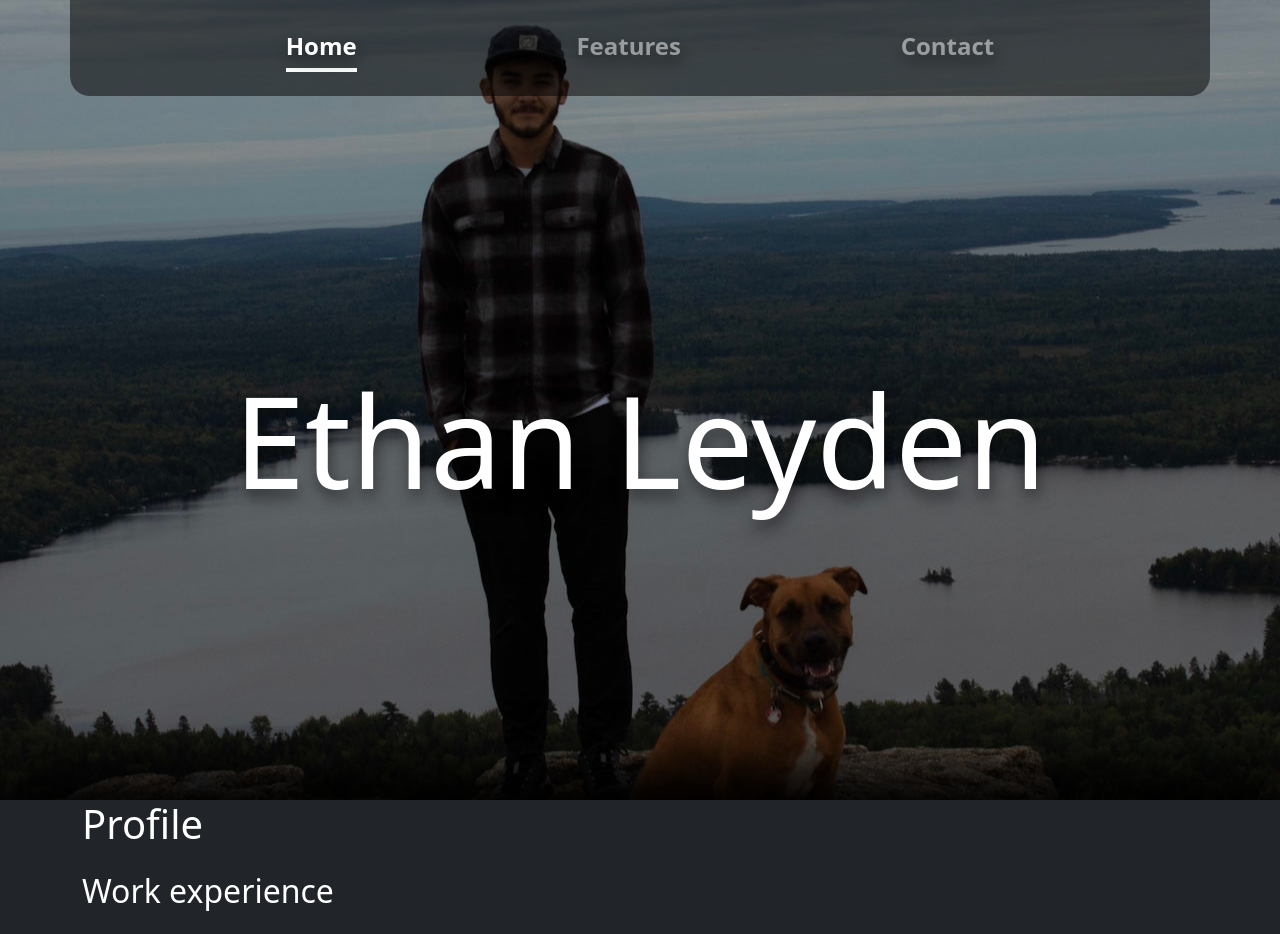
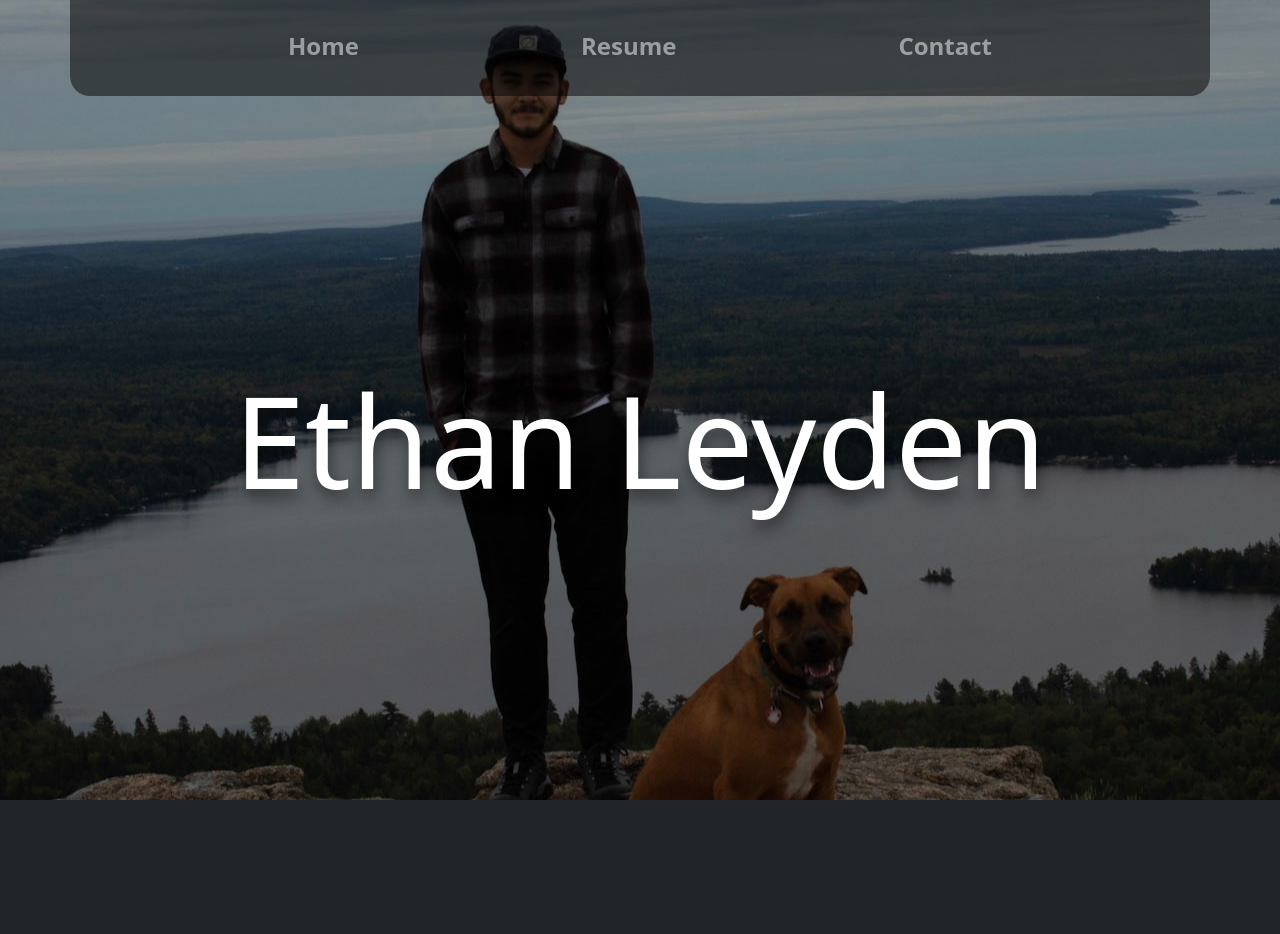
Before and after one commit to etleyden/etleyden, a React app: page / in a window 1280 px wide. After the commit the page ends 800 px from the top, so only its background shows below. Built offline with nearby package versions, Linux system fonts and the light colour scheme.

Commit message:
Multi page functionality

```diff
--- a/package.json
+++ b/package.json
@@ -23,7 +23,9 @@
     "bootstrap": "^5.3.3",
     "react": "^18.3.1",
     "react-bootstrap": "^2.10.5",
-    "react-dom": "^18.3.1"
+    "react-dom": "^18.3.1",
+    "react-helmet": "^6.1.0",
+    "react-router-dom": "^6.27.0"
   },
   "devDependencies": {
     "@babel/core": "^7.26.0",
@@ -31,6 +33,7 @@
     "@babel/preset-react": "^7.25.9",
     "@types/react": "^18.3.12",
     "@types/react-dom": "^18.3.1",
+    "@types/react-helmet": "^6.1.11",
     "babel-loader": "^9.2.1",
     "css-loader": "^7.1.2",
     "sass": "^1.80.6",
--- /dev/null
+++ b/src/components/navbar.tsx
@@ -0,0 +1,20 @@
+import React from 'react';
+import { BrowserRouter as Router,  Link } from 'react-router-dom';
+
+import 'bootstrap/dist/css/bootstrap.min.css';
+import '../styles/navbar.css';
+
+const Navbar: React.FC = () => (
+    <header className='row sticky-top' id='navbar'>
+        <div id="navbar_div" className="container d-flex flex-column py-4">
+          <nav className="nav nav-masthead justify-content-evenly float-md-end">
+            <Link className="nav-link fw-bold py-1 px-0" aria-current="page" to="/">Home</Link>
+            <Link className="nav-link fw-bold py-1 px-0" to="/resume">Resume</Link>
+            <Link className="nav-link fw-bold py-1 px-0" to="/contact">Contact</Link>
+          </nav>
+        </div>
+      </header>
+);
+
+
+export default Navbar;
--- a/src/index.tsx
+++ b/src/index.tsx
@@ -1,39 +1,44 @@
-import React from 'react';
-import ReactDOM from 'react-dom';
+import * as React from 'react';
+import * as ReactDOM from 'react-dom/client';
+import {
+  createBrowserRouter,
+  BrowserRouter,
+  Route,
+  Routes,
+} from "react-router-dom";
+
 import 'bootstrap/dist/css/bootstrap.min.css';
-import './styles/index.css'
+import './styles/index.css';
 
-    //<!--<div className="d-flex w-100 h-100 p-3 flex-column"></div>-->
+import Navbar from "./components/navbar";
+
+import HomePage from "./pages/home";
+import ResumePage from "./pages/resume";
+
+const router = createBrowserRouter([
+  {
+    path: "/",
+    element: <HomePage/>
+  },
+  {
+    path: "/resume",
+    element: <ResumePage/>
+  }
+]);
 const App: React.FC = () => (
-  <div>
-    <div id="landing" className="d-flex flex-column container vh-100">
-      <header className='row sticky-top' id='navbar'>
-        <div id="navbar_div" className="container d-flex flex-column py-4">
-          <nav className="nav nav-masthead justify-content-evenly float-md-end">
-            <a className="nav-link fw-bold py-1 px-0 active" aria-current="page" href="#">Home</a>
-            <a className="nav-link fw-bold py-1 px-0" href="#">Features</a>
-            <a className="nav-link fw-bold py-1 px-0" href="#">Contact</a>
-          </nav>
-        </div>
-      </header>
-      <div className="row flex-grow-1">
-        <div id="main_hero" className="m-auto">
-          <p id="name-banner" className="">Ethan Leyden</p>
-        </div>
-      </div>
+    <div className="d-flex flex-column container vh-100">
+      <BrowserRouter>
+        <Navbar />
+        <Routes>
+          <Route path="/" element={<HomePage/>}/>
+          <Route path="/resume" element={<ResumePage/>}/>
+        </Routes>
+      </BrowserRouter>
     </div>
+);
 
-    <main className="vw-100" id="home_main">
-      <div id="resume" className="container justify-content-center">
-        <div className="row">
-          <h1>Profile</h1>
-        </div>
-        <div className="row py-3">
-          <h2>Work experience</h2>
-        </div>
-      </div>
-    </main>
-  </div>
-)
-
-ReactDOM.render(<App />, document.getElementById('root'));
+//ReactDOM.render(<App />, document.getElementById('root'));
+const root = document.getElementById("root") as HTMLElement;
+ReactDOM.createRoot(root).render(
+  <App />
+);
--- /dev/null
+++ b/src/pages/home.tsx
@@ -0,0 +1,26 @@
+import React from 'react';
+import {Helmet} from 'react-helmet';
+
+import 'bootstrap/dist/css/bootstrap.min.css';
+import '../styles/home.css';
+
+const HomePage: React.FC = () => (
+    <div id="landing" className="row flex-grow-1">
+        <Helmet>
+            <title>Home - Ethan Leyden</title>
+            <style>
+                {`body {
+                    color: white;
+                    background-image: url("../../assets/landscape_ethan.jpg");
+                    background-position: center;
+                    height: 100vh;
+                }`}
+            </style>
+        </Helmet>
+        <div id="main_hero" className="m-auto">
+            <p id="name-banner" className="">Ethan Leyden</p>
+        </div>
+    </div>
+);
+
+export default HomePage;
--- /dev/null
+++ b/src/pages/resume.tsx
@@ -0,0 +1,16 @@
+import React from 'react';
+import {Helmet} from 'react-helmet';
+
+import 'bootstrap/dist/css/bootstrap.min.css';
+import '../styles/resume.css';
+
+const ResumePage: React.FC = () => (
+    <div>
+    <Helmet>
+        <title>Resume - Ethan Leyden</title>
+    </Helmet>
+    <h1> This is Ethan's Resume</h1>
+    </div>
+);
+
+export default ResumePage;
--- /dev/null
+++ b/src/styles/home.css
@@ -0,0 +1,23 @@
+#landing {
+  text-shadow: 0.1em .5rem 1rem rgba(0, 0, 0, .5);
+}
+
+body {
+  color: white;
+  /*background-color: RGBA(var(--bs-dark-rgb),var(--bs-bg-opacity,1)) !important;*/
+  background-image: url("../../assets/landscape_ethan.jpg");
+  background-position: center;
+  height: 100vh;
+}
+
+
+#name-banner {
+  font-size: 10vw;
+  text-wrap: nowrap;
+  text-align: center;
+}
+
+#home_main {
+  box-shadow: 0 -2em 3.5em black;
+  background-color: RGBA(var(--bs-dark-rgb), var(--bs-bg-opacity, 1));
+}
--- a/src/styles/index.css
+++ b/src/styles/index.css
@@ -92,13 +92,8 @@
  * Base structure
  */
 
-#landing {
-  text-shadow: 0.1em .5rem 1rem rgba(0, 0, 0, .5);
-}
 body {
   color: white;
-  /*background-color: RGBA(var(--bs-dark-rgb),var(--bs-bg-opacity,1)) !important;*/
-  background-image: url("../../assets/landscape_ethan.jpg");
   background-position: center;
   height: 100vh;
 }
@@ -107,43 +102,3 @@ body {
 .cover-container {
   max-width: 42em;
 }
-
-
-/*
- * Header
- */
-#navbar {
-  font-size: 1.5em;
-  background-color: rgba(0, 0, 0, 0.5);
-  border-radius: 0 0 20px 20px;
-}
-
-.nav-masthead .nav-link {
-  color: rgba(255, 255, 255, .5);
-  border-bottom: .25rem solid transparent;
-}
-
-.nav-masthead .nav-link:hover,
-.nav-masthead .nav-link:focus {
-  border-bottom-color: rgba(255, 255, 255, .25);
-}
-
-.nav-masthead .nav-link + .nav-link {
-  margin-left: 1rem;
-}
-
-.nav-masthead .active {
-  color: #fff;
-  border-bottom-color: #fff;
-}
-
-#name-banner {
-  font-size: 10vw;
-  text-wrap: nowrap;
-  text-align: center;
-}
-
-#home_main {
-  box-shadow: 0 -2em 3.5em black;
-  background-color: RGBA(var(--bs-dark-rgb),var(--bs-bg-opacity,1));
-}
--- /dev/null
+++ b/src/styles/navbar.css
@@ -0,0 +1,24 @@
+#navbar {
+    font-size: 1.5em;
+    background-color: rgba(0, 0, 0, 0.5);
+    border-radius: 0 0 20px 20px;
+  }
+
+  .nav-masthead .nav-link {
+    color: rgba(255, 255, 255, .5);
+    border-bottom: .25rem solid transparent;
+  }
+
+  .nav-masthead .nav-link:hover,
+  .nav-masthead .nav-link:focus {
+    border-bottom-color: rgba(255, 255, 255, .25);
+  }
+
+  .nav-masthead .nav-link + .nav-link {
+    margin-left: 1rem;
+  }
+
+  .nav-masthead .active {
+    color: #fff;
+    border-bottom-color: #fff;
+  }
--- /dev/null
+++ b/src/styles/resume.css
@@ -0,0 +1,4 @@
+body {
+    background-image: none;
+    background-color: RGBA(var(--bs-dark-rgb),var(--bs-bg-opacity,1)) !important;
+}
```
Also changed, not shown: 1 other file (tests, documents, lock files or other folders).
